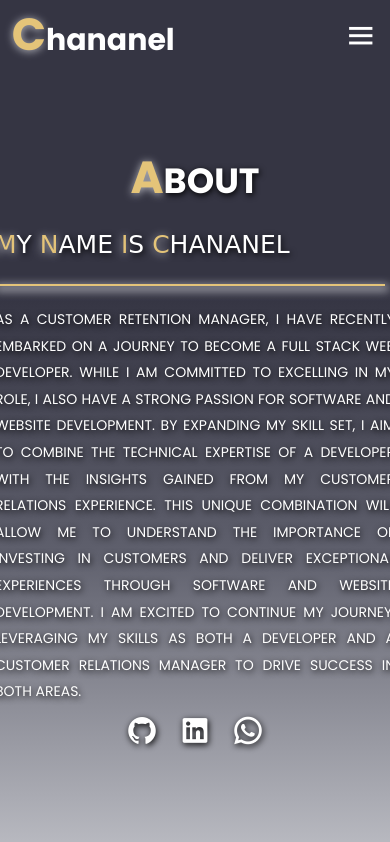
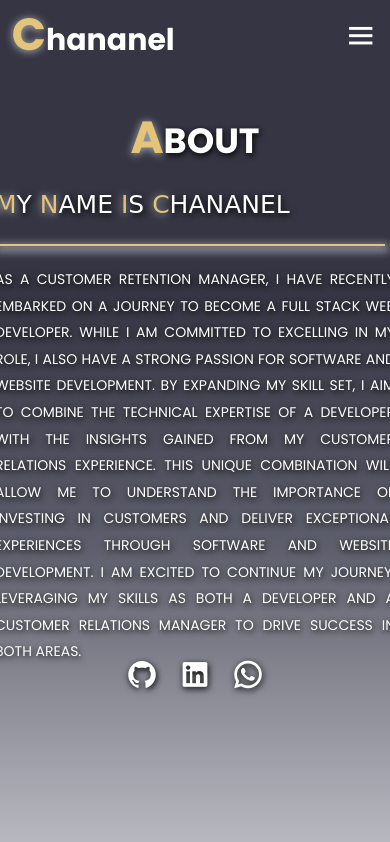
Before and after one commit to ChananelAzenkot/PortFolio, a plain HTML site: page pages/about.html in a window 390 px wide. Drawn offline with nearby package versions, Linux system fonts and the light colour scheme; a web font is replaced by a local one.

Commit message:
css about

```diff
--- a/css/about.css
+++ b/css/about.css
@@ -62,7 +62,6 @@ body{
         width: 400px;
         text-align: justify;
         font-size: 14px;
-        margin-top: 40px;
         text-align: justify;
     }
 
@@ -104,8 +103,7 @@ body{
         padding: 0 9%;
         transform: translateY(-50%);
         display: flex;
-        margin-top: 30px;
-        top: 83%;
+        top: 80%;
     }
 
     .icons i {
```
